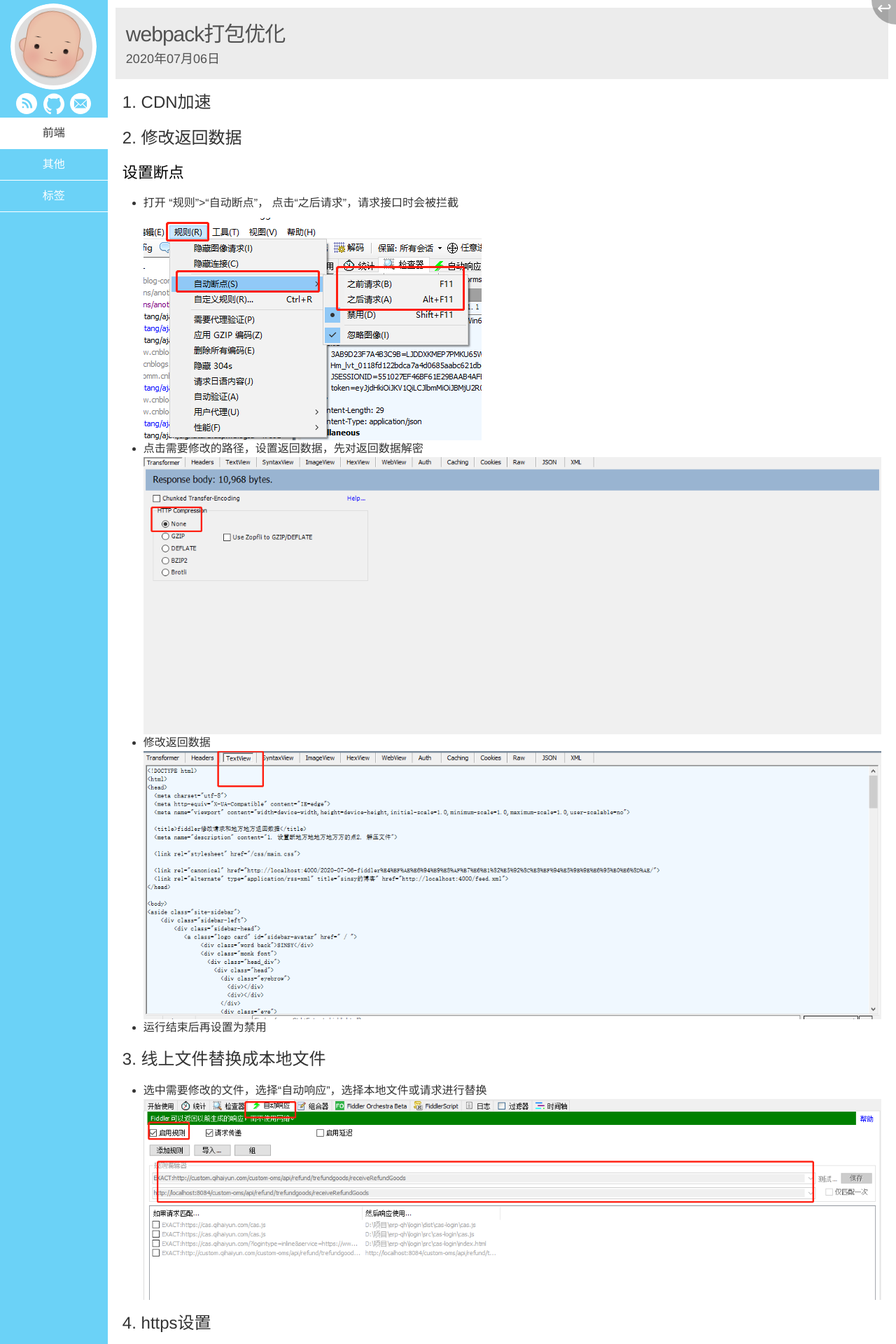
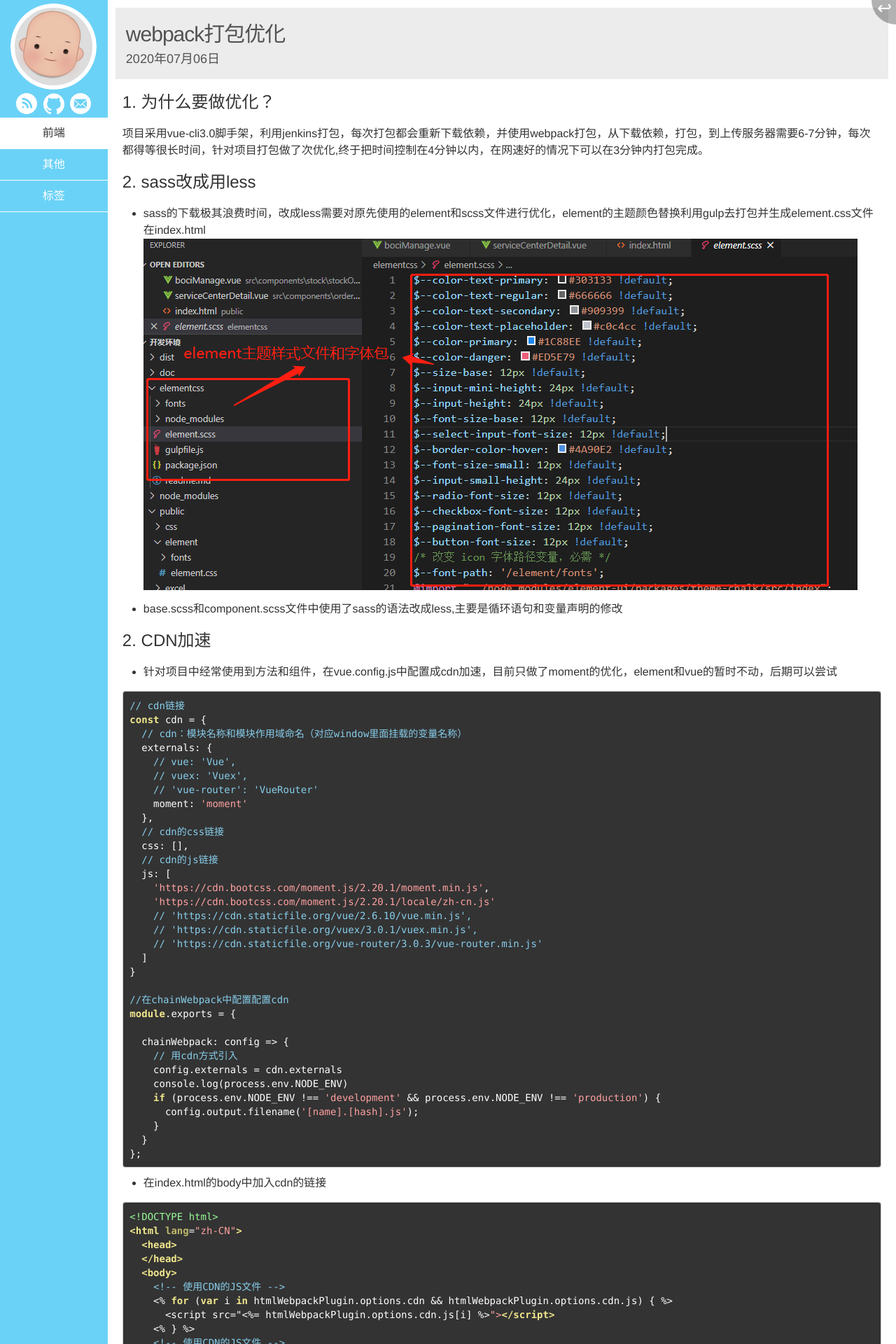
Before and after one commit to sinsy/sinsy.github.io, a Jekyll site: the page built from _posts/frontend/2020-07-06-webpack打包优化.md, in a window 1280 px wide. Shown: the top 1920 px of the page at 70% size. Built offline with Jekyll 4.4.1, drawn with Linux system fonts in a browser that asks for light colours; some of the changed text lies outside the part shown.

Commit message:
webpack优化 ljb

````diff
--- a/_posts/frontend/2020-07-06-webpack打包优化.md
+++ b/_posts/frontend/2020-07-06-webpack打包优化.md
@@ -5,24 +5,88 @@
 category: 前端
 tags: [工具]
 ---
-# 1. CDN加速
+# 1. 为什么要做优化？
+项目采用vue-cli3.0脚手架，利用jenkins打包，每次打包都会重新下载依赖，并使用webpack打包，从下载依赖，打包，到上传服务器需要6-7分钟，每次都得等很长时间，针对项目打包做了次优化,终于把时间控制在4分钟以内，在网速好的情况下可以在3分钟内打包完成。
+# 2. sass改成用less
+* sass的下载极其浪费时间，改成less需要对原先使用的element和scss文件进行优化，element的主题颜色替换利用gulp去打包并生成element.css文件在index.html
+![img](../images/webpack01.jpg)
 
+* base.scss和component.scss文件中使用了sass的语法改成less,主要是循环语句和变量声明的修改
 
-# 2. 修改返回数据
-## 设置断点
-  * 打开 “规则”>“自动断点”， 点击“之后请求”，请求接口时会被拦截
-  ![img](../images/fiddler01.png)
-  * 点击需要修改的路径，设置返回数据，先对返回数据解密
-  ![img](../images/fiddler03.png)
-  * 修改返回数据
-  ![img](../images/fiddler04.jpg)
-  * 运行结束后再设置为禁用
+# 2. CDN加速
+* 针对项目中经常使用到方法和组件，在vue.config.js中配置成cdn加速，目前只做了moment的优化，element和vue的暂时不动，后期可以尝试
 
-# 3. 线上文件替换成本地文件
-  * 选中需要修改的文件，选择“自动响应”，选择本地文件或请求进行替换
-  ![img](../images/fiddler06.jpg)
+```
+// cdn链接
+const cdn = {
+  // cdn：模块名称和模块作用域命名（对应window里面挂载的变量名称）
+  externals: {
+    // vue: 'Vue',
+    // vuex: 'Vuex',
+    // 'vue-router': 'VueRouter'
+    moment: 'moment'
+  },
+  // cdn的css链接
+  css: [],
+  // cdn的js链接
+  js: [
+    'https://cdn.bootcss.com/moment.js/2.20.1/moment.min.js',
+    'https://cdn.bootcss.com/moment.js/2.20.1/locale/zh-cn.js'
+    // 'https://cdn.staticfile.org/vue/2.6.10/vue.min.js',
+    // 'https://cdn.staticfile.org/vuex/3.0.1/vuex.min.js',
+    // 'https://cdn.staticfile.org/vue-router/3.0.3/vue-router.min.js'
+  ]
+}
 
-# 4. https设置
-  * 捕获https请求，解密其数据
-  ![img](../images/fiddler07.png)
-  ![img](../images/fiddler08.jpg)
+//在chainWebpack中配置配置cdn
+module.exports = {
+
+  chainWebpack: config => {
+    // 用cdn方式引入
+    config.externals = cdn.externals
+    console.log(process.env.NODE_ENV)
+    if (process.env.NODE_ENV !== 'development' && process.env.NODE_ENV !== 'production') {
+      config.output.filename('[name].[hash].js');
+    }
+  }
+};
+```
+
+* 在index.html的body中加入cdn的链接
+
+```
+<!DOCTYPE html>
+<html lang="zh-CN">
+  <head>
+  </head>
+  <body>
+    <!-- 使用CDN的JS文件 -->
+    <% for (var i in htmlWebpackPlugin.options.cdn && htmlWebpackPlugin.options.cdn.js) { %>
+      <script src="<%= htmlWebpackPlugin.options.cdn.js[i] %>"></script>
+    <% } %>
+    <!-- 使用CDN的JS文件 -->
+  </body>
+</html>
+```
+
+# api文件的优化
+项目原本采用一个接口创建一个方法，造成代码太过冗余，利用正则对该部分代码进行优化。
+* 原先的代码结构
+```
+export async function getBusinessDetail(params) {
+  //获取商家详情
+  let result = await apiUtils.get(`${domain}/business/findByBusinessCode`, {
+    ...params
+  });
+  return result;
+}
+```
+
+* 优化后的代码
+
+```
+export default {
+  baseInfo: `[postWithQuery]{oms}/refund/trefundbase/baseInfo`, //获取退单基本信息
+  ...
+}
+```
````
Also changed, not shown: images/webpack01.jpg (added).
